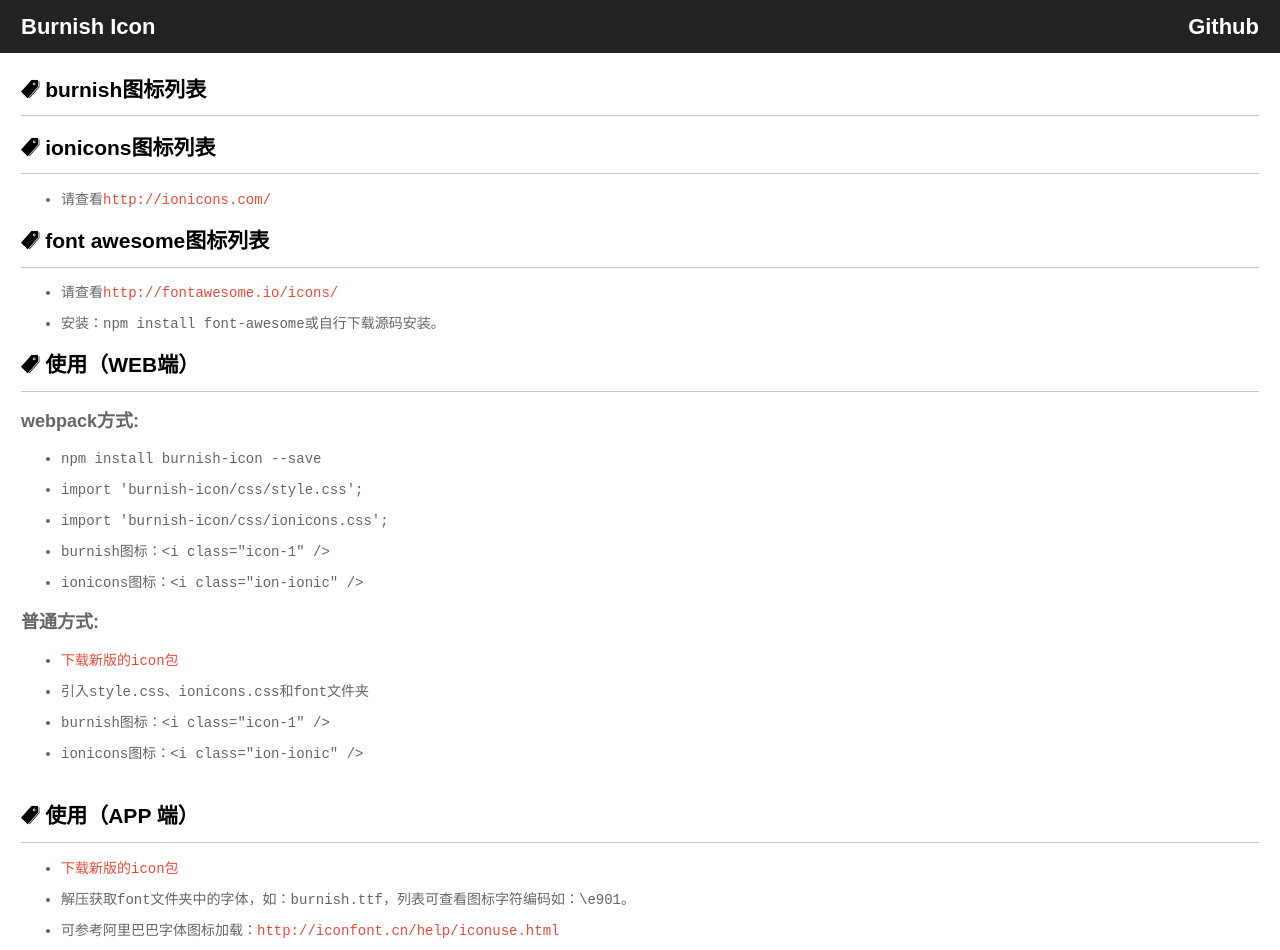
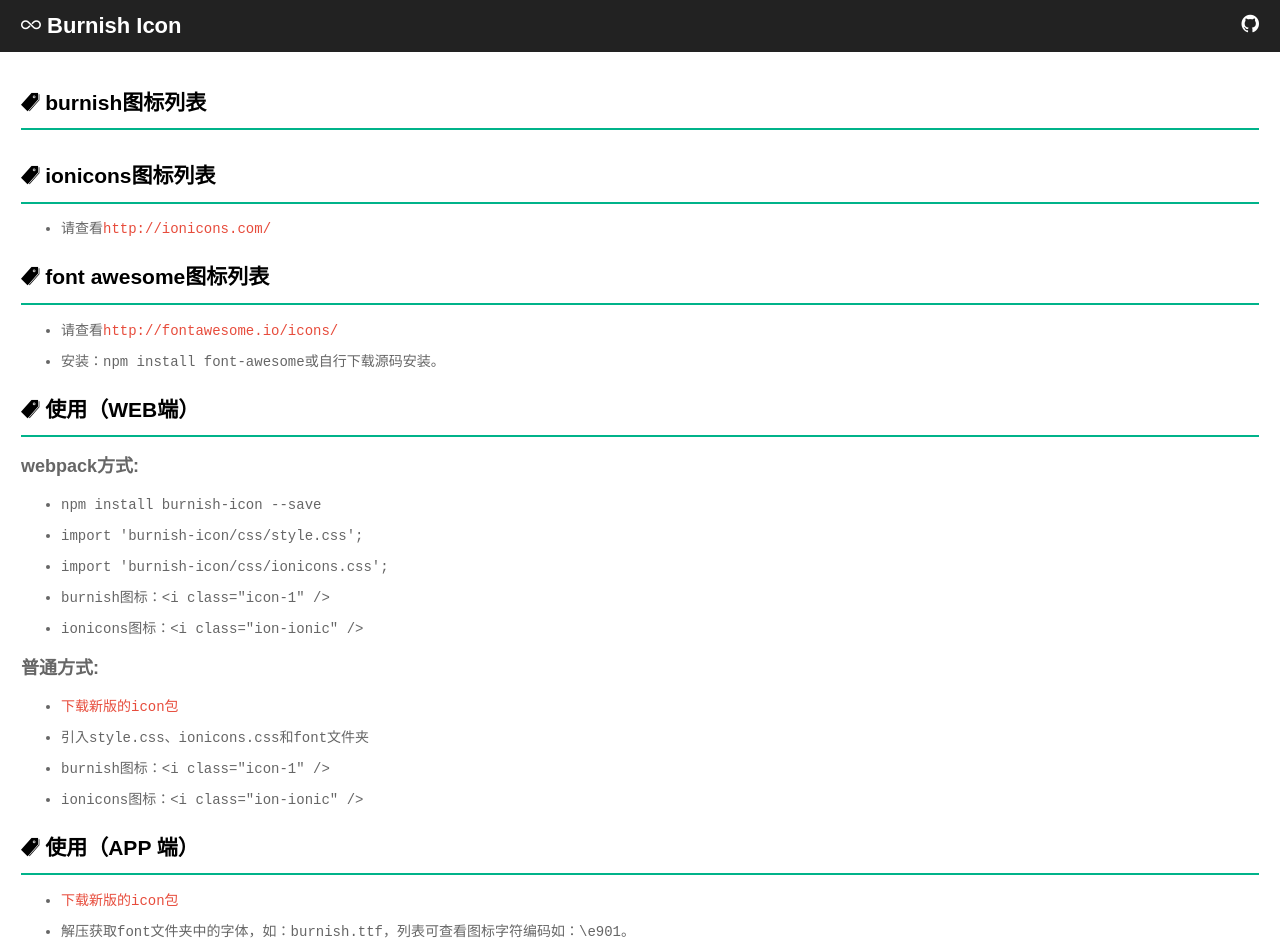
Before and after one commit to BurnishTechCN/icon, a website: page index.html in a window 1280 px wide. Shown: the top 950 px of the page. Drawn offline with nearby package versions, Linux system fonts and the light colour scheme; a script that the page names is missing; files whose address does not match are found by name.

Commit message:
update ui

```diff
--- a/doc/demo.css
+++ b/doc/demo.css
@@ -68,17 +68,17 @@
 .fgc1 {
     color: #333;
     padding-bottom: 10px;
-    border-bottom: 1px solid #ccc;
+    border-bottom: 2px solid #00b38a;
+
 }
 .fgc0 {
     color: #000;
 }
 p {
-    margin-top: 1em;
-    margin-bottom: 1em;
+  padding: 1em;
+  margin: 0;
 }
 .mvm {
-    margin-top: .75em;
     margin-bottom: .75em;
     color: #000;
 }
@@ -167,6 +167,7 @@
 }
 .nav .t-github {
     float: right;
+    font-size: 20px;
 }
 .nav a:link, .nav a:visited, .nav a:hover {
     text-decoration: none;
--- a/index.html
+++ b/index.html
@@ -12,38 +12,42 @@
 <body>
   <div class="bgc1 clearfix nav">
     <h1 class="mhmm mvm">
-      <a href="/">Burnish Icon</a>
-      <a href="https://github.com/BurnishTechCN/icon" class="t-github">Github</a>
+      <a href="/">
+        <i class="ion-ios-infinite"></i> Burnish Icon
+      </a>
+      <a href="https://github.com/BurnishTechCN/icon" class="t-github">
+        <i class="ion-social-github"></i>
+      </a>
     </h1>
   </div>
 </div>
 <div class="clearfix mhl ptl">
-  <h1 class="mvm mtn fgc1">
+  <h1 class="mvm fgc1">
     <span class="ion-ios-pricetags"></span>
     burnish图标列表
   </h1>
   <div id="js-icon-list" class="clearfix"></div>
-  <h1 class="mvm mtn fgc1">
+  <div class="mbl">
+    <h1 class="mvm fgc1">
       <span class="ion-ios-pricetags"></span>
       ionicons图标列表
     </h1>
-  <div>
     <ul>
       <li>请查看<a href="http://ionicons.com/">http://ionicons.com/</a></li>
     </ul>
   </div>
-  <h1 class="mvm mtn fgc1">
+  <div class="mbl">
+    <h1 class="mvm fgc1">
       <span class="ion-ios-pricetags"></span>
       font awesome图标列表
     </h1>
-  <div>
     <ul>
       <li>请查看<a href="http://fontawesome.io/icons/">http://fontawesome.io/icons/</a></li>
       <li>安装：npm install font-awesome或自行下载源码安装。</li>
     </ul>
   </div>
-  <div class="clearfix mbl">
-    <h1 class="mvm mtn fgc1">
+  <div class="mbl">
+    <h1 class="mvm fgc1">
       <span class="ion-ios-pricetags"></span>
       使用（WEB端）
     </h1>
@@ -63,8 +67,8 @@
       <li>ionicons图标：&lt;i class="ion-ionic" /&gt;</li>
     </ul>
   </div>
-  <div class="clearfix mbl">
-    <h1 class="mvm mtn fgc1">
+  <div class="mbl">
+    <h1 class="mvm fgc1">
       <span class="ion-ios-pricetags"></span>
       使用（APP 端）
     </h1>
@@ -74,8 +78,8 @@
       <li>可参考阿里巴巴字体图标加载：<a href="http://iconfont.cn/help/iconuse.html">http://iconfont.cn/help/iconuse.html</a></li>
     </ul>
   </div>
-  <div class="clearfix mbl">
-    <h1 class="mvm mtn fgc1">
+  <div class="mbl">
+    <h1 class="mvm fgc1">
       <span class="ion-ios-pricetags"></span>
       制作icon
     </h1>
```
Lines whose indentation alone changed are shown as unchanged.
